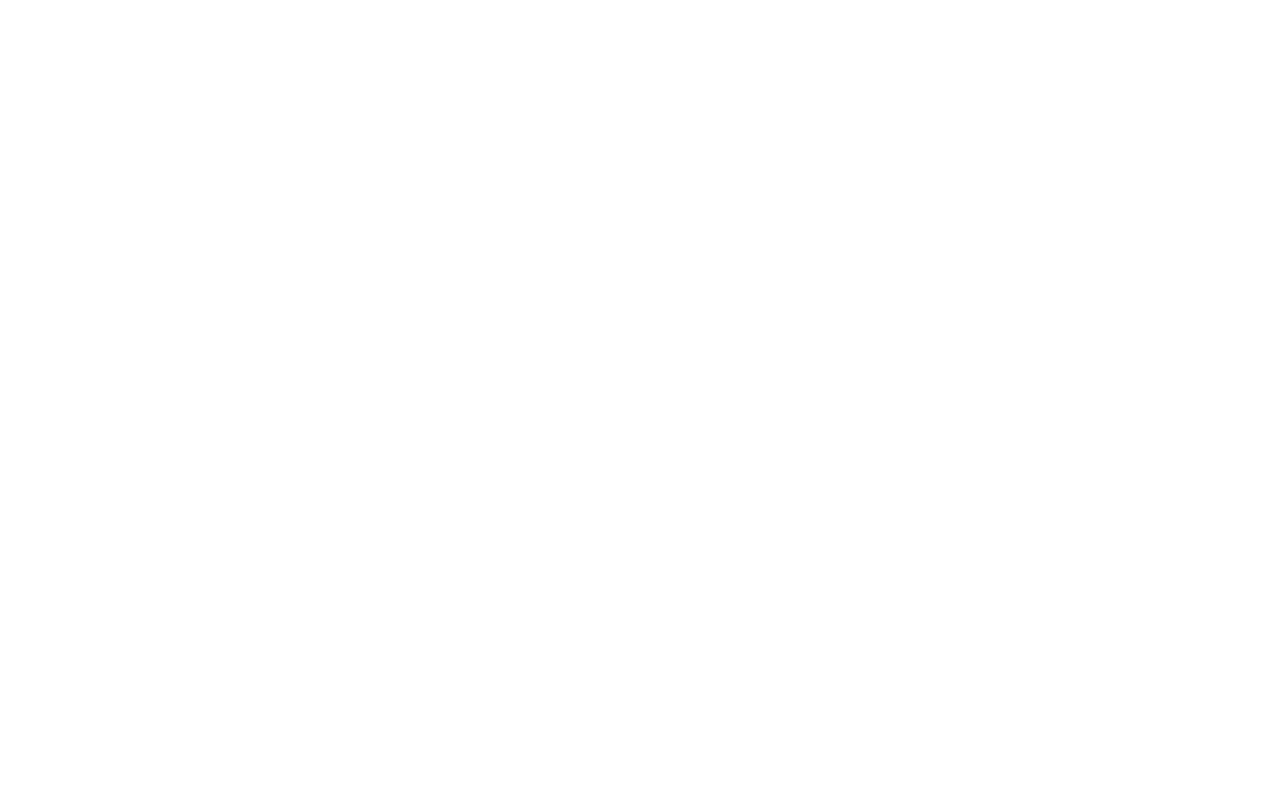
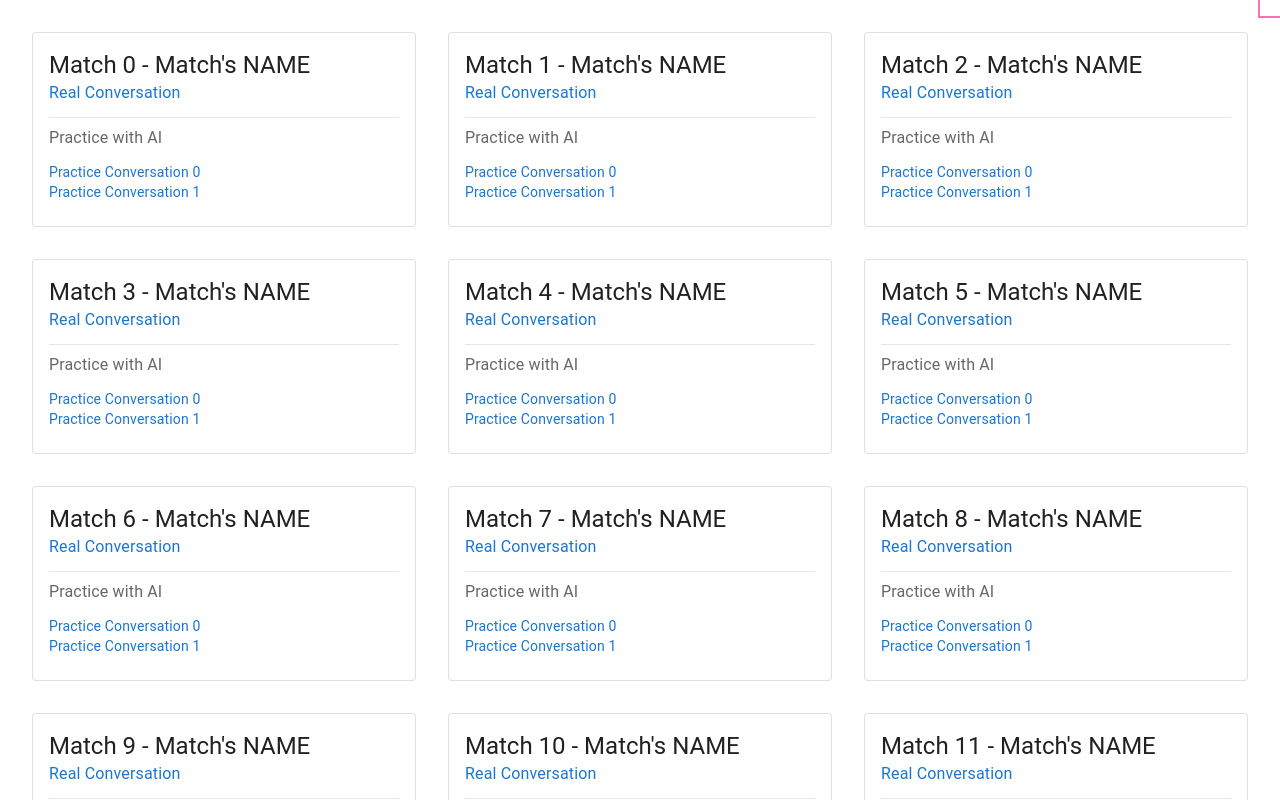
Before and after one commit to JasInCase/Metadating, a React (Create React App) app in the folder metadating-frontend/: page /home in a window 1280 px wide. Before the commit this address had no page. Shown: the top 800 px of the page. Built offline with nearby package versions, Linux system fonts and the light colour scheme.

Commit message:
Add Home Page at /home

```diff
--- a/metadating-frontend/src/App.tsx
+++ b/metadating-frontend/src/App.tsx
@@ -1,7 +1,8 @@
 import React from 'react';
 import { Routes, Route, Router, Link, BrowserRouter } from "react-router-dom";
+import ConversationPage from './Pages/ConversationPage';
 import FormPage from './Pages/FormPage';
-import ConversationPage from './Pages/ConversationPage';
+import HomePage from './Pages/HomePage';
 import { Home } from '@mui/icons-material';
 import { Switch } from '@mui/material';
 import LoginPage from './Pages/LoginPage';
@@ -13,6 +14,7 @@ function App() {
       <Routes>
         <Route path="/" element={<LoginPage/>}> </Route>
         <Route path="/form" element={<FormPage />}></Route>
+        <Route path="/home" element={<HomePage/>}></Route>
         <Route path="/conversation" element={<ConversationPage />}></Route>
       </Routes>
     </BrowserRouter>
--- /dev/null
+++ b/metadating-frontend/src/Pages/HomePage.tsx
@@ -0,0 +1,94 @@
+import React from 'react';
+import {
+	Card,
+	CardContent,
+	Grid,
+	Typography,
+	Link,
+} from "@mui/material";
+import UserBadge from '../CommonComponents/UserBadge';
+
+
+type ProfileData = {
+	name: string,
+	real_convo_id: string,
+	practice_convo_ids: string[]
+}
+
+
+const getData = () => {
+	const res = [];
+
+	for (let i = 0; i < 13; i++) {
+		res.push({
+			profile_id: String(i),
+			name: `Match ${i}`,
+			real_convo_id: String(i),
+			practice_convo_ids:[
+				`${i}: Practice 1`,
+				`${i}: Practice 2`
+			]
+		});
+	}
+	console.log(res);
+
+	return res;
+}
+
+
+const Profile = (props: ProfileData) => {
+
+	return (
+		<Grid item xs={12} sm={6} md={4}>
+			<Card variant="outlined">
+				<CardContent>
+					<Typography variant="h5" component="div">
+						{props.name} - Match's NAME
+					</Typography>
+					<Typography sx={{ mb: 1.5 }} color="text.secondary">
+						<Link href={`/conversation/${props.real_convo_id}`} underline="hover">
+							Real Conversation
+						</Link>
+					</Typography>
+					<hr/>
+					<Typography sx={{ mb: 1.5 }} color="text.secondary" className="pt-2">
+						Practice with AI
+					</Typography>
+					<Typography variant="body2">
+						{props.practice_convo_ids.map((convo_id, index) => {
+							return (
+								<div>
+									<Link href={`/conversation/${convo_id}`} underline="hover">
+										Practice Conversation {index}
+									</Link>
+								</div>
+							)
+						})}
+					</Typography>
+				</CardContent>
+			</Card>
+		</Grid>
+	);
+}
+
+const HomePage = () => {
+	return (
+		<>
+			<UserBadge />
+			<Grid container spacing={4} className="p-8 pt-25">
+				{getData().map((profile) => {
+					return (
+						<Profile
+							key={profile.profile_id}
+							name={profile.name}
+							real_convo_id={profile.real_convo_id}
+							practice_convo_ids={profile.practice_convo_ids}
+						/>
+					);
+				})}
+			</Grid>
+		</>
+	);
+};
+
+export default HomePage;
```
